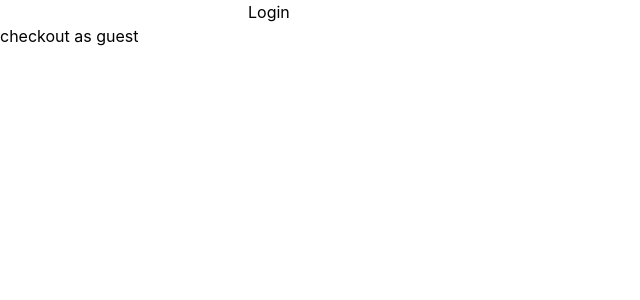
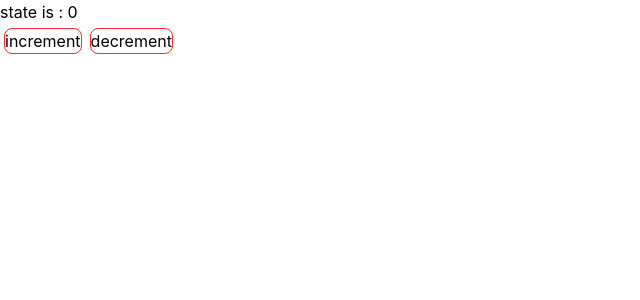
Before and after one commit to RezaFrontEnd/reactYoutube, a React (Vite) app: page / in a window 1280 px wide. Shown: the top 300 px of the page, without its empty margins (0-640 px from the left). Built offline with nearby package versions, Linux system fonts and the light colour scheme.

Commit message:
learning useReducer

```diff
--- a/src/App.jsx
+++ b/src/App.jsx
@@ -1,62 +1,25 @@
-// import Hello from "./components/Hello";
-// import Fruits from "./components/Fruits";
-// import Train from "./components/Train";
-// import Message from "./components/Message";
-// import Counter from "./components/Counter";
-// import Form from "./components/Form";
-// import ConditionalComponent from "./components/ConditionalComponent";
-// import InlineComponent from "./components/InlineComponent";
-// import OutlineComponent from "./components/OutlineComponent";
-// import Header from "./components/Header";
-// import Todo from "./components/Todoapp/Todo";
-// import TodoTrain from "./components/train/TodoTrain";
-// import HeaderTrain from "./components/train/HeaderTrain";
-// import Train from "./components/train/Train";
-// import SearchFood from "./components/recipeApp/SearchFood";
-// import FoodList from "./components/recipeApp/FoodList";
-// import Nav from "./components/recipeApp/Nav";
-// import Container from './components/recipeApp/Container';
-// import InnerContainer from './components/recipeApp/InnerContainer';
-// import FoodDetail from './components/recipeApp/FoodDetail';
-// import { createContext, useReducer, useState } from "react";
-// import { BrowserRouter,Routes,Route } from "react-router-dom";
-// import HomePage from "./pages/Homepage";
-// import Dashboard from "./pages/Dashboard";
-// import PageNotFound from "./pages/PageNotFound";
-// import UseReducer from "./components/UseReducer";
-// import Profile from "./pages/Profile";
-// import Settings from "./components/Settings";
-// import Product from './pages/Product';
+import Login from "./components/Login";
 import Checkout from "./components/Checkout";
-import { createContext, useState } from "react";
-import Login from "./components/login";
+import Logout from "./components/Logout";
 import { UserProvider } from "./context/UserContext";
-import Logout from "./components/Logout";
+import { useState } from "react";
+import UseDisplayMessage from "./hooks/UseDisplayMessage";
+import Message from './components/Message';
+import FunctionalCounter from "./components/FunctionalCounter";
+import ConditionalComponentt from './components/ConditionalComponentt';
+import CounterTrain from './components/train/CounterTrain';
 
 function App() {
-  return (
+
+    return(
       <div>
-        <UserProvider>
-          <Login />
-          <Checkout />
+         {/* <FunctionalCounter/> */}
+         {/* <ConditionalComponentt/> */}
+         <CounterTrain/>
+      </div>
+    )
 
-        </UserProvider>
-      </div>
-  )
+
 }
 
 export default App;
-
-{
-  /* <BrowserRouter>
-      <Routes>
-          <Route path="/" element={<HomePage/>} />
-          <Route path="/products/:id" element={<Product/>} />
-          <Route path="/dashboard" element={<Dashboard/>}>
-              <Route path="profile" element={<Profile/>}/>
-              <Route path="settings" element={<Settings/>}/>
-           </Route>
-          <Route path="*" element={<PageNotFound/>}/>
-      </Routes>
-  </BrowserRouter> */
-}
--- a/src/components/Checkout.jsx
+++ b/src/components/Checkout.jsx
@@ -1,5 +1,6 @@
-import { createContext, useContext } from "react"
+import { useContext } from "react"
 import { UserContext } from "../context/UserContext"
+
 
 export default function Checkout(){
     const {user} = useContext(UserContext)
--- /dev/null
+++ b/src/components/ConditionalComponentt.jsx
@@ -0,0 +1,20 @@
+import { useState } from "react"
+import Counter from './Counter';
+import FunctionalCounter from './FunctionalCounter';
+export default function ConditionalComponentt(){
+    const [display,setDisplay] = useState(false)
+    if(display)
+        {
+            return(
+                <div><Counter></Counter></div>
+            )
+        }
+    else{
+       return(
+         <div>
+            <FunctionalCounter></FunctionalCounter>
+        </div>
+       )
+    }
+
+}
--- /dev/null
+++ b/src/components/FunctionalCounter.jsx
@@ -0,0 +1,14 @@
+import { useState } from "react"
+export default function FunctionalCounter(){
+    const [counter,setCounter] = useState(0)
+    return(
+        <div>
+            <div>counter value is :{counter}</div>
+            <div><button onClick={()=>setCounter(counter+1)} className="border
+            border-1 border-red-500 rounded-lg">increment</button></div>
+            <div><button onClick={()=>setCounter(counter-1)} className="border
+            border-1 border-red-500 rounded-lg mt-2">decrement</button></div>
+
+        </div>
+    )
+}
--- a/src/components/Login.jsx
+++ b/src/components/Login.jsx
@@ -1,19 +1,30 @@
-import { useContext,useState } from "react"
-import { UserContext } from "../context/UserContext"
-export default function Login(){
-    const [value,setValue] = useState("")
-    const {setUser} = useContext(UserContext)
-    function handlesubmit(e){
-        e.preventDefault()
+// import { useContext, useState } from "react";
+// import { UserContext } from "../context/UserContext";
+import UseLocalStorage from "../hooks/UseLocalStorage";
+import { useState } from "react";
+
+export default function Login() {
+  const [value, setValue] = useState("");
+  const [user,setUser] = UseLocalStorage()
+  // const { state, dispatch } = useContext(UserContext);
+
+  function handlesubmit()
+  {
+    // dispatch({type: "login",payload: value,});}
     setUser(value)
   }
-    return(
+  return (
     <div>
       <form onSubmit={handlesubmit}>
-                <input type="text" value={value}
-                onChange={(e)=>setValue(e.target.value)} />
-                <button type="submit">Login</button>
+        <input
+          type="text"
+          value={value}
+          onChange={(e) => setValue(e.target.value)}
+          style={{ border: "1px solid black" }}
+/>
+        <button type="submit" onClick={()=>handlesubmit}>Login</button>
       </form>
+      user:{user}
     </div>
-    )
+  );
 }
--- a/src/components/Logout.jsx
+++ b/src/components/Logout.jsx
@@ -1,11 +1,11 @@
 import { useContext } from "react"
-
+import { UserContext } from "../context/UserContext"
 export default function Logout()
 {
-    const {setUser} = useContext(userContext)
+    const {dispatch} = useContext(UserContext)
     return(
         <div>
-            <button onClick={()=>setUser("Guest")}>Logout</button>
+            <button onClick={()=>dispatch({type:"logout",payload:"guest"})}>Logout</button>
         </div>
     )
 }
--- a/src/components/UseReducer.jsx
+++ b/src/components/UseReducer.jsx
@@ -4,25 +4,32 @@ export default function UseReducer()
 {
     function reducer(state,action)
     {
-        if(action.type == "add")
+        if(action.type == "increment")
+        {
+            return{...state,count:state.count + state.IncrementBy}
+        }
+        if(action.type == "decrement")
+        {
+            return{...state,count:state.count - state.IncrementBy}
+        }
+        if(action.type == "setIncrementBy")
             {
-                return{...state,balance:state.balance + action.payload}
+                 return{...state,IncrementBy:action.payload}
             }
-        if(action.type == "sub")
-            {
-                return{...state,balance:state.balance - action.payload}
-            }
+
     }
-    const [state,dispatch] = useReducer(reducer,{balance:0})
-    const [amount,setAmount] = useState(0)
-    return(
+    const [state,dispatch] = useReducer(reducer,{count:0,IncrementBy:1})
+    const [cont,setCount] = useState(0)
+   return(
         <div>
-            {state.balance}
-           <input type="text" value={amount} onChange={(e)=>setAmount(e.target.value)}
-           className="border-1 rounded-4" />
-           <button onClick={()=>dispatch({type:"add",payload:Number(amount)})} className="border-1 m-[2px]">+</button>
-           <button onClick={()=>dispatch({type:"sub",payload:Number(amount)})}className="border-1 ">-</button>
+
+            state:{state.count}<br/>
+            <input type="text" className="border-1 rounded-lg"
+            value={state.IncrementBy} onChange={(e)=>{dispatch({type:"setIncrementBy",payload:Number(e.target.value)})}} />
+            <button onClick={()=>dispatch({type:"increment",payload:1})}>add</button><br/>
+            <button onClick={()=>dispatch({type:"decrement",payload:1})}>decrement</button>
 
         </div>
     )
+
 }
--- /dev/null
+++ b/src/components/train/CounterTrain.jsx
@@ -0,0 +1,27 @@
+import { act, useReducer, useState } from "react";
+
+export default function CounterTrain()
+{
+    function reducer(state,action){
+        if(action.type == "increment"){
+            return{...state,count:state.count + action.payload}
+        }
+        if(action.type == "decrement"){
+           return{...state,count:state.count - action.payload}
+        }
+
+
+    }
+   const [state,dispatch] = useReducer(reducer,{count:0})
+
+    return(
+        <div>
+            <h1>state is : {state.count}</h1>
+            <button onClick={()=>dispatch({type:"increment",payload:1})}
+            className="border border-red-500 rounded-lg m-1">increment</button>
+            <button onClick={()=>dispatch({type:"decrement",payload:1})}
+            className="border border-red-500 rounded-lg m-1">decrement</button>
+
+        </div>
+    )
+}
--- a/src/context/UserContext.jsx
+++ b/src/context/UserContext.jsx
@@ -1,12 +1,24 @@
-import { createContext, useState } from "react";
+import { createContext, useReducer } from "react";
 const UserContext = createContext();
 
 function UserProvider({ children }) {
-  const [user, setUser] = useState("guest");
+  const [state, dispatch] = useReducer(userReducer, {user:null});
+  function userReducer(state,action)
+  {
+    if(action.type == "login")
+      {
+        return{user:action.payload}
+      }
+    if(action.type == "logout")
+      {
+        return{user:"guest"}
+      }
+  }
   return (
-    <UserContext.Provider value={{ user, setUser }}>
+    <UserContext.Provider value={{ ...state, dispatch }}>
       {children}
     </UserContext.Provider>
   );
 }
+
 export { UserProvider, UserContext };
--- /dev/null
+++ b/src/hooks/UseDisplayMessage.jsx
@@ -0,0 +1,10 @@
+import { useState } from "react"
+
+export default function UseDisplayMessage(){
+    const [Message,setMessage] = useState("hello i am reza")
+    function DisplayMesage()
+    {
+        console.log("this is a message from console")
+    }
+    return [Message,DisplayMesage]
+}
--- /dev/null
+++ b/src/hooks/UseLocalStorage.jsx
@@ -0,0 +1,15 @@
+import { useState } from "react"
+
+export default function UseLocalStorage(){
+    const [user,setUserValue] = useState(()=>getUser())
+    function setUser(value)
+    {
+        localStorage.setItem("user",value)
+    }
+    function getUser()
+    {
+        const user = localStorage.getItem("user")
+        return user
+    }
+    return[user,setUser]
+}
```
Also changed, not shown: src/components/Counter.jsx (+4 -4 lines). Lines whose indentation alone changed are shown as unchanged.
